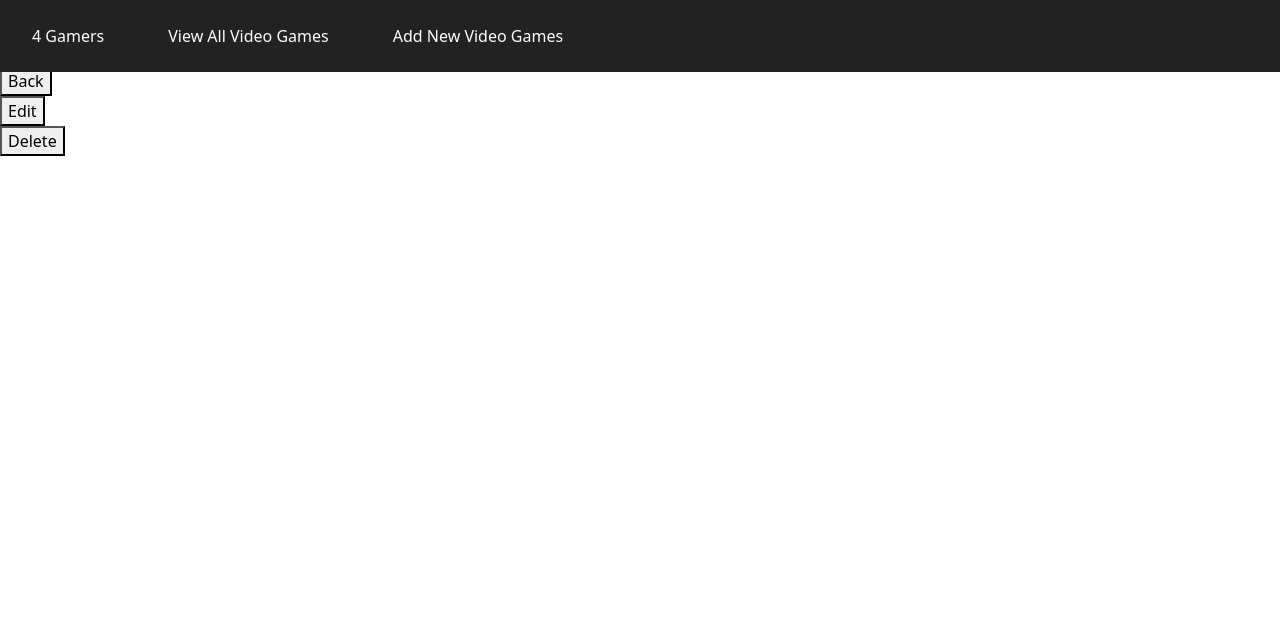
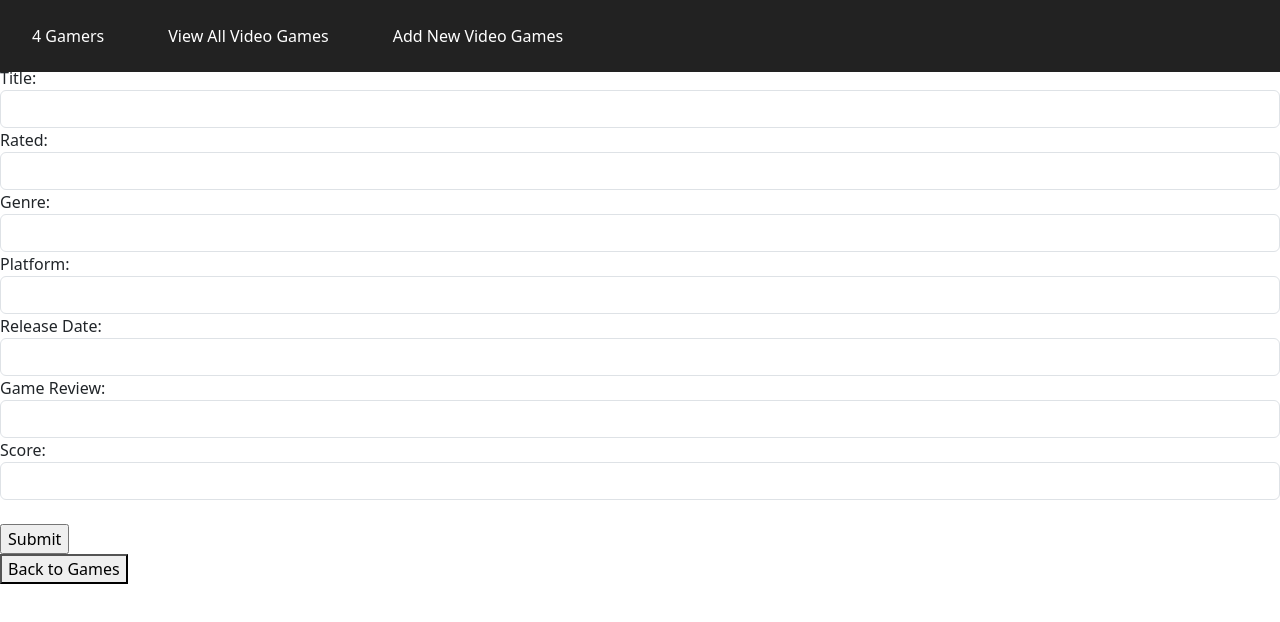
Before and after one commit to ajvee/Video-game-project, a React (Create React App) app in the folder front-end/: page /games/new in a window 1280 px wide. Shown: the top 622 px of the page. Built offline with nearby package versions, Linux system fonts and the light colour scheme; no server answers.

Commit message:
minor changes

```diff
--- a/front-end/src/App.js
+++ b/front-end/src/App.js
@@ -6,7 +6,7 @@ import Home from "./Pages/Home"
 import Index from "./Pages/Index"
 import Show from "./Pages/Show"
 import Edit from "./Pages/Edit"
-// import New from "./Pages/New"
+import New from "./Pages/New"
 import FourOFour from "./Pages/FourOFour"
 
 function App() {
@@ -18,7 +18,7 @@ function App() {
         <Routes>
           <Route path="/" element={<Home />} />
           <Route path="/games" element={<Index />} />
-          {/* <Route path="/games/new" element={<New />} /> */}
+          <Route path="/games/new" element={<New />} />
           <Route path="/games/:id" element={<Show />} />
           <Route path="/games/:id/edit" element={<Edit />} />
           <Route path="*" element={<FourOFour />} />
--- a/front-end/src/Components/GameNew.js
+++ b/front-end/src/Components/GameNew.js
@@ -107,7 +107,7 @@ const handleSubmit = (event) => {
 
 
   <div class="form-group">
-    <label for="game_content">Game Content: </label>
+    <label for="game_content">Game Review: </label>
     <input
     id="game_content"
     type="text"
--- a/front-end/src/Pages/New.js
+++ b/front-end/src/Pages/New.js
@@ -1,4 +1,4 @@
-import UpdateGame from "../Components/GameNew";
+import GameNew from "../Components/GameNew";
 
 function New() {
   return (
```
